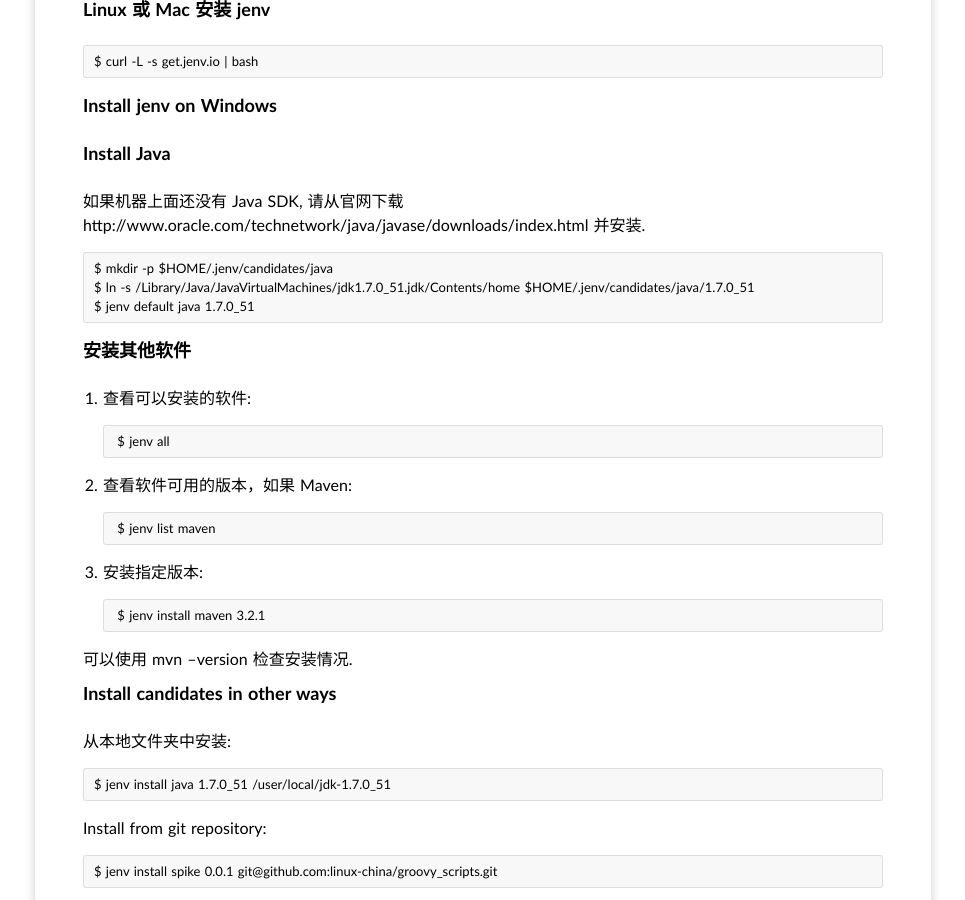
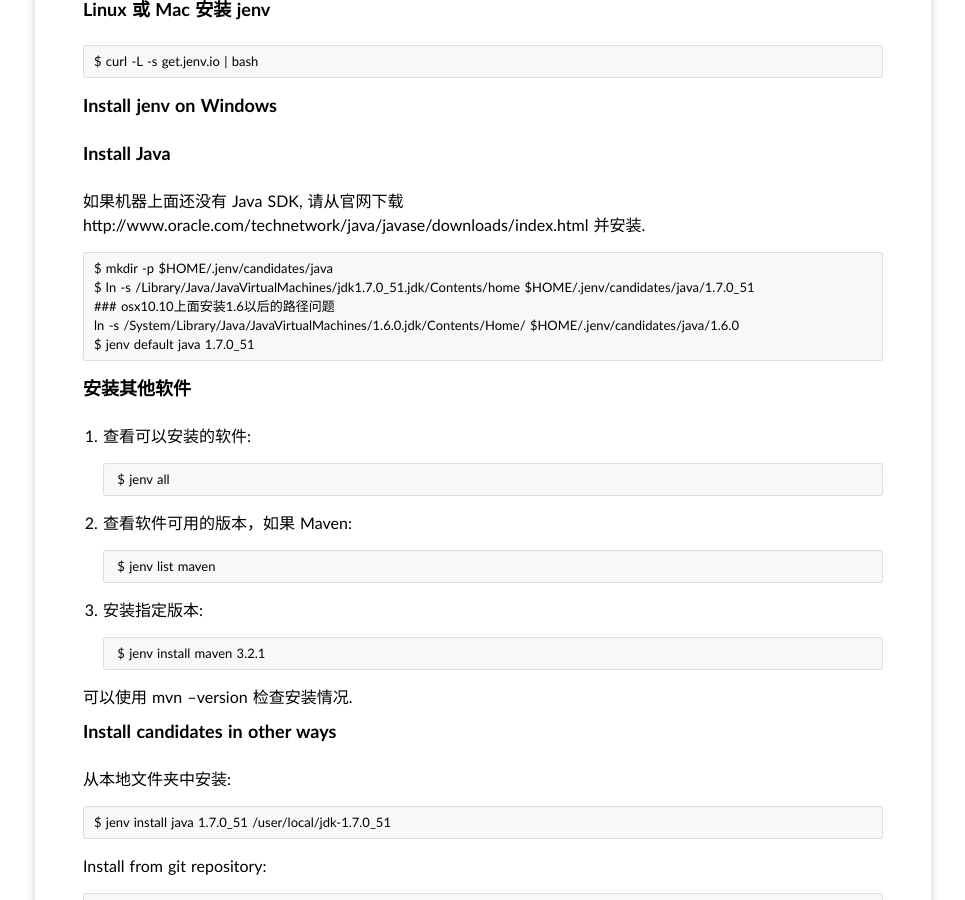
Before and after one commit to scsidisk/scsidisk.github.io, a Jekyll site: the page built from _posts/2014/2014-07-16-mac_install_multiple_versions_of_jdk.md, in a window 1280 px wide and 900 px high, scrolled down 477 px. Shown: the whole window, without its empty margins (157-1122 px from the left). Built offline with Jekyll 4.4.1, drawn with Linux system fonts in a browser that asks for light colours; Markdown is read by kramdown in place of the engine named in the settings; comment, search, counter and statistics services are not loaded.

Commit message:
fix java6 jdk path

````diff
--- a/_posts/2014/2014-07-16-mac_install_multiple_versions_of_jdk.md
+++ b/_posts/2014/2014-07-16-mac_install_multiple_versions_of_jdk.md
@@ -34,6 +34,8 @@
 ```
 $ mkdir -p $HOME/.jenv/candidates/java
 $ ln -s /Library/Java/JavaVirtualMachines/jdk1.7.0_51.jdk/Contents/home $HOME/.jenv/candidates/java/1.7.0_51
+### osx10.10上面安装1.6以后的路径问题
+ln -s /System/Library/Java/JavaVirtualMachines/1.6.0.jdk/Contents/Home/ $HOME/.jenv/candidates/java/1.6.0
 $ jenv default java 1.7.0_51
 ```
 
````
